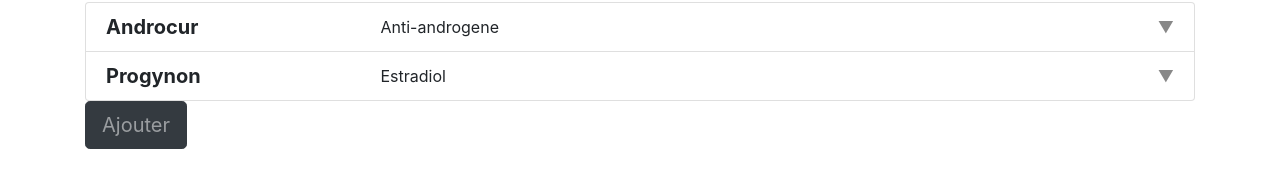
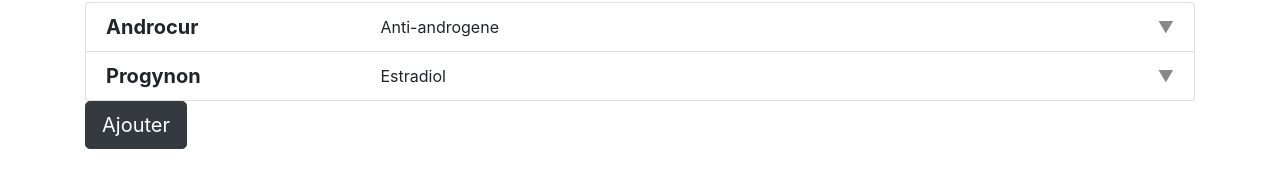
Before and after one commit to Frayna/MtWeb, a React (Create React App) app: page /edit in a window 1280 px wide. Shown: the part 104-300 px from the top of the page. Built offline with nearby package versions, Linux system fonts and the light colour scheme.

Commit message:
nouveau boutons

```diff
--- a/src/components/AjoutProduitComponent.js
+++ b/src/components/AjoutProduitComponent.js
@@ -1,4 +1,5 @@
 import React, {Component} from "react";
+import {BrowserRouter as Router, Link, Route, Switch} from "react-router-dom";
 
 export default class AjoutProduitComponent extends Component {
 
@@ -15,11 +16,21 @@
                 <label>Descriptif</label>
                 <input type="text" className="form-control"/>
             </div>
-            <div className="form-group">
-                <input type="submit" value="Ajouter Produit" className="btn btn-primary"/>
+            <div className="row">
+            <div className="form-group col-sm-6">
+                <Link to={'/edit'}>
+                <input type="submit" value="Valider" className="btn btn-primary"/>
+                </Link>
+            </div>
+            <div className="form-group col-sm-6">
+                <Link to={'/edit'}>
+                    <input type="submit" value="Annuler" className="btn btn-primary"/>
+                </Link>
+            </div>
             </div>
         </form>
             </div>
+
     )
     }
 }
--- a/src/components/EditComponent.js
+++ b/src/components/EditComponent.js
@@ -44,11 +44,11 @@
             </div>
                 <Router>
                     <div>
-                        <btn className="btn btn-lg btn-dark">
-                            <Link to={'/addprod'} className="text-white-50">Ajouter</Link>
-                        </btn>
+                        <Link to={'/addprod'}>
+                                <btn className="btn btn-lg btn-dark">Ajouter</btn>
+                        </Link>
                         <Switch>
-                        <Route path='/addprod' component={AjoutProduitComponent} />
+                            <Route path='/addprod' component={AjoutProduitComponent} />
                         </Switch>
                     </div>
                 </Router>
```
